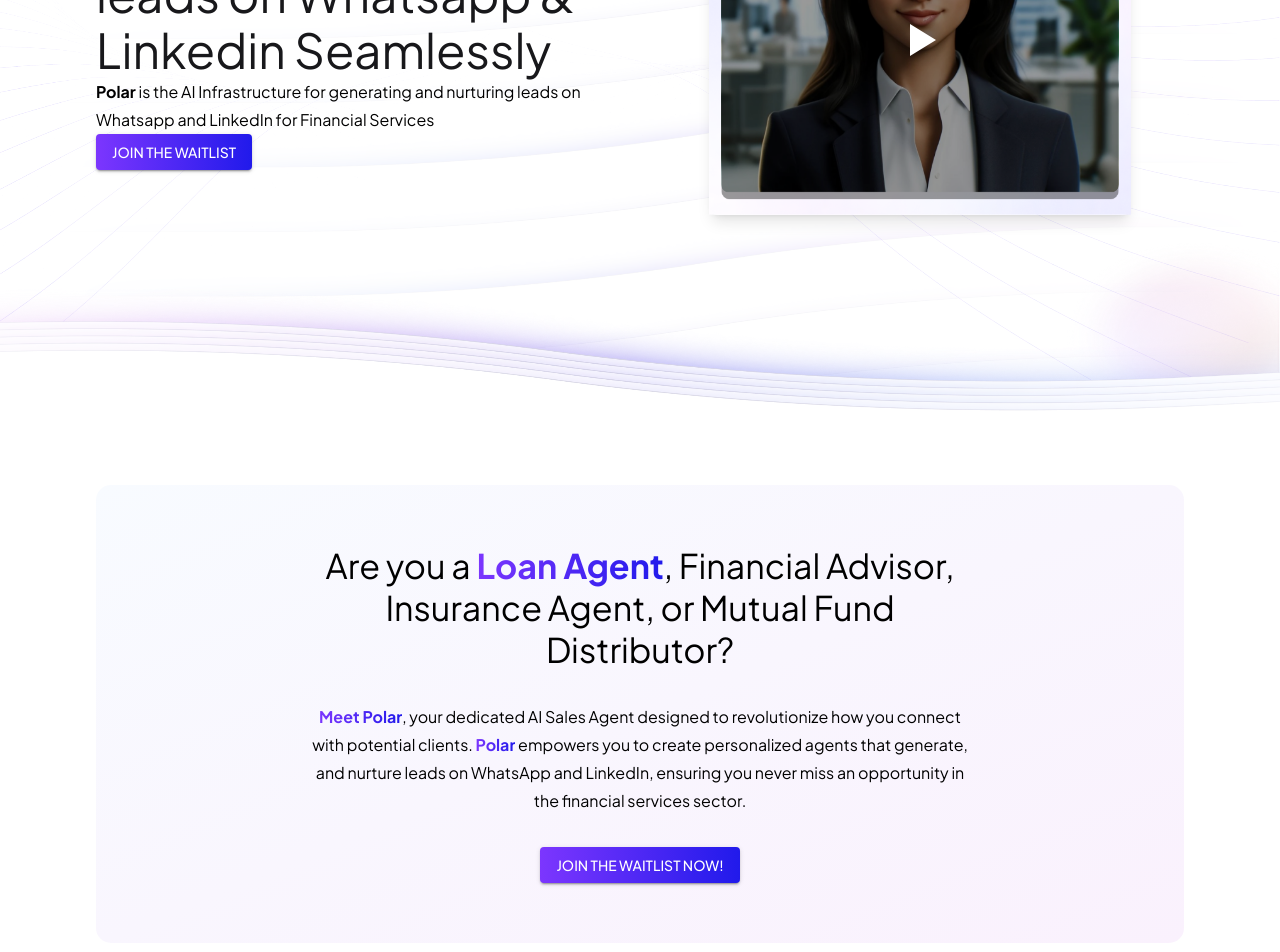
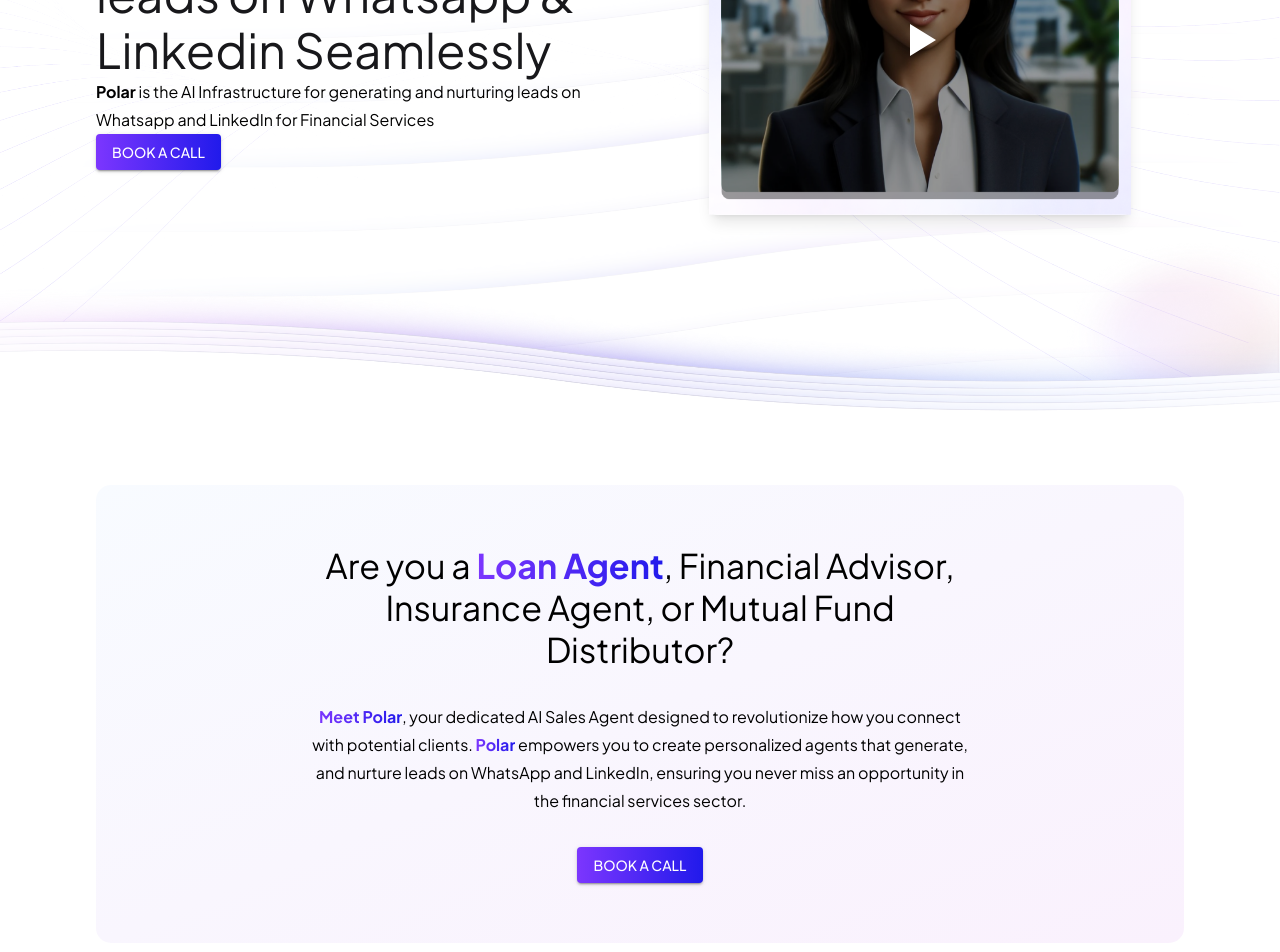
Before and after one commit to Dhruv108-ui/polaroldlanding, a Next.js app: page / in a window 1280 px wide. Shown: the part 300-1252 px from the top of the page. Built offline with nearby package versions, Linux system fonts and the light colour scheme; no server answers.

Commit message:
Changes Done

```diff
--- a/src/components/Layout/Footer.jsx
+++ b/src/components/Layout/Footer.jsx
@@ -3,6 +3,7 @@
 import CallIcon from '@mui/icons-material/Call';
 import EmailIcon from '@mui/icons-material/Email';
 import LocationOnIcon from '@mui/icons-material/LocationOn';
+import { Button } from '@mui/material';
 const Footer = ({openContact}) => {
 
     return (
@@ -18,9 +19,9 @@
                         </div>
                         <div>
                             <h2 className="text-lg">Ready to get started?</h2>
-                            <button className="mt-6 bg-white text-black py-2 px-8 rounded-md hover:bg-gray-200 font-[500]" onClick={openContact}>
-                                Join the waitlist now
-                            </button>
+                            <Button className="mt-6 bg-white text-black py-2 px-8 rounded-md hover:bg-gray-200 font-[500]" href='https://teams.microsoft.com/l/meetup-join/19:meeting_YWI0MGU3YTYtNDczYy00YmJkLThiZWEtYzcwMzYzYWNiNTc3@thread.v2/0?context=%7B%22Tid%22:%227bad2f1c-3042-45ee-831d-d77ee748fc8c%22,%22Oid%22:%22d2a858af-fe8f-4a11-87f4-230ad82724f1%22%7D' target='blank' sx={{textTransform:"none"}}>
+                                Book a call
+                            </Button>
                         </div>
                     </div>
 
--- a/src/components/Layout/Header.jsx
+++ b/src/components/Layout/Header.jsx
@@ -25,7 +25,7 @@
                                 <Button color="inherit" className="rounded-lg text-white py-2 px-9 text-base normal-case" sx={{
                                     fontFamily: 'Plus Jakarta Sans, sans-serif',
                                     background: 'linear-gradient(to right, #211AEB, #7C36FE)',
-                                }} onClick={openContact}>Join The Waitlist</Button>
+                                }} href='https://teams.microsoft.com/l/meetup-join/19:meeting_YWI0MGU3YTYtNDczYy00YmJkLThiZWEtYzcwMzYzYWNiNTc3@thread.v2/0?context=%7B%22Tid%22:%227bad2f1c-3042-45ee-831d-d77ee748fc8c%22,%22Oid%22:%22d2a858af-fe8f-4a11-87f4-230ad82724f1%22%7D' target='blank'>Book a Call</Button>
                             </Box>
                             <IconButton
                                 size="large"
@@ -42,7 +42,7 @@
                                 <Button color="inherit" className="rounded-lg text-white py-2 px-9 text-base normal-case" sx={{
                                     fontFamily: 'Plus Jakarta Sans, sans-serif',
                                     background: 'linear-gradient(to right, #211AEB, #7C36FE)',
-                                }}>Join The Waitlist</Button>
+                                }} href='https://teams.microsoft.com/l/meetup-join/19:meeting_YWI0MGU3YTYtNDczYy00YmJkLThiZWEtYzcwMzYzYWNiNTc3@thread.v2/0?context=%7B%22Tid%22:%227bad2f1c-3042-45ee-831d-d77ee748fc8c%22,%22Oid%22:%22d2a858af-fe8f-4a11-87f4-230ad82724f1%22%7D' target='blank'>Book a Call</Button>
                             </Box>}
                         </Toolbar>
                     </AppBar>
--- a/src/pages/index.js
+++ b/src/pages/index.js
@@ -73,8 +73,8 @@
               <Typography variant="subtitle1" className="mt-4 text-[14px] sm:text-[20px] relative z-10">
                 <span className="font-bold">Polar</span> is the AI Infrastructure for generating and nurturing leads on Whatsapp and LinkedIn for Financial Services
               </Typography>
-              <Button variant="contained" className="mt-6 button" onClick={handleOpenModal}>
-                Join the Waitlist
+              <Button variant="contained" className="mt-6 button" href='https://teams.microsoft.com/l/meetup-join/19:meeting_YWI0MGU3YTYtNDczYy00YmJkLThiZWEtYzcwMzYzYWNiNTc3@thread.v2/0?context=%7B%22Tid%22:%227bad2f1c-3042-45ee-831d-d77ee748fc8c%22,%22Oid%22:%22d2a858af-fe8f-4a11-87f4-230ad82724f1%22%7D' target='blank'>
+                Book a Call
               </Button>
             </Box>
             <Box flex={1} display="flex" justifyContent="center">
@@ -105,8 +105,8 @@
             <Typography variant="subtitle1" className="mt-4 max-w-2xl mx-auto text-[14px] sm:text-[20px]">
               <span className="gradient">Meet Polar</span>, your dedicated AI Sales Agent designed to revolutionize how you connect with potential clients. <span className="gradient">Polar</span> empowers you to create personalized agents that generate, and nurture leads on WhatsApp and LinkedIn, ensuring you never miss an opportunity in the financial services sector.
             </Typography>
-            <Button variant="contained" className="mt-6 button" onClick={handleOpenModal}>
-              Join the Waitlist Now!
+            <Button variant="contained" className="mt-6 button" href='https://teams.microsoft.com/l/meetup-join/19:meeting_YWI0MGU3YTYtNDczYy00YmJkLThiZWEtYzcwMzYzYWNiNTc3@thread.v2/0?context=%7B%22Tid%22:%227bad2f1c-3042-45ee-831d-d77ee748fc8c%22,%22Oid%22:%22d2a858af-fe8f-4a11-87f4-230ad82724f1%22%7D' target='blank'>
+              Book a Call
             </Button>
           </Stack>
         </Box>
@@ -145,7 +145,7 @@
           <Typography variant="h4" className="font-bold text-[24px] sm:text-[48px] relative z-1 px-4">
             Don&apos;t Believe Us? Try talking to<br /><span className='gradient text-[26px] sm:text-56px]'>Polar Yourself!</span>
           </Typography>
-          <Box flex={1} display="flex" justifyContent="center " onClick={handleOpenModal}>
+          <Box flex={1} component="a" display="flex" justifyContent="center " href='https://teams.microsoft.com/l/meetup-join/19:meeting_YWI0MGU3YTYtNDczYy00YmJkLThiZWEtYzcwMzYzYWNiNTc3@thread.v2/0?context=%7B%22Tid%22:%227bad2f1c-3042-45ee-831d-d77ee748fc8c%22,%22Oid%22:%22d2a858af-fe8f-4a11-87f4-230ad82724f1%22%7D' target='blank'>
             <Box component="img" src="Icons/wp.png" alt="AI Agent" className="w-[50%] sm:w-full max-w-[15rem] mt-[20px] relative z-1 cursor-pointer" />
           </Box>
         </section>
@@ -157,13 +157,13 @@
 
             <Box className="mt-8 flex flex-wrap justify-around px-4">
               {[
-                { image: 'Landingpage/comp1.png', link: "/case-study/01", title: 'Midson Advisors’ Transformation with Polar AI', description: 'Midson Advisors is a financial services firm that specializes in wealth management and investment consulting. With a significant client base and a comprehensive suite of services, Midson Advisors had established itself as a reliable player in the financial sector.' },
-                { image: 'Landingpage/comp2.jpg', link: "/case-study/02", title: 'Investales’ Transformation with Polar AI', description: 'Investales is a premier financial advisory firm specializing in mutual funds and investment planning. Despite a robust client base and a strong reputation, Investales faced significant challenges in lead management and client communication.' },
-                { image: 'Landingpage/comp3.png', link: "/case-study/03", title: 'LexComply’s Efficiency Boost with Polar AI', description: 'LexComply is a legal compliance and consulting firm known for its comprehensive support and client-centric services. Despite their expertise, LexComply faced operational challenges that affected their client service levels.' }
+                { image: 'Landingpage/comp1.png', link: "/blog/frnG3tir838Uukptm3pi", title: 'Midson Advisors’ Transformation with Polar AI', description: 'Midson Advisors is a financial services firm that specializes in wealth management and investment consulting. With a significant client base and a comprehensive suite of services, Midson Advisors had established itself as a reliable player in the financial sector.' },
+                { image: 'Landingpage/comp2.jpg', link: "/blog/AKVNHEKgdx9uMwqtmSOE", title: 'Investales’ Transformation with Polar AI', description: 'Investales is a premier financial advisory firm specializing in mutual funds and investment planning. Despite a robust client base and a strong reputation, Investales faced significant challenges in lead management and client communication.' },
+                { image: 'Landingpage/comp3.png', link: "/blog/ypdItGtRxlr6jeMcB3Ka", title: 'Zephyer Venture Partners', description: 'Zephyer Venture Partners is a prominent venture capital firm that manages a diverse portfolio of investments across multiple industries. The firm’s top management team faced challenges in accessing real-time business insights and making data-driven decisions efficiently. They relied heavily on external consultants to gather and analyze data, which resulted in increased costs and delayed decision-making processes.' }
               ].map((item, index) => (
                 <Card key={index} className="m-4 flex" sx={{ borderRadius: "8px" }}>
                   <CardContent className='flex flex-col justify-start items-start sm:min-w-[370px] sm:max-w-[370px] pb-4'>
-                    <img src={item.image} alt="blog banner" className="max-h-[175px] w-full text-left mb-2" style={{ objectFit: "cover", borderRadius: "8px" }} />
+                    <img src={item.image} alt="blog banner" className="h-[175px] w-full text-left mb-2 object-contain" style={{ borderRadius: "8px" }} />
                     <Typography variant="h6" className="font-semibold text-left text-[18px] sm:text-[22px]">
                       {item.title}
                     </Typography>
@@ -186,8 +186,8 @@
           <h2 className="text-3xl mb-5 text-[20px] sm:text-[35px] font-[600] relative z-1">
             Join the Waitlist Today!
           </h2>
-          <Button variant="contained" className="button" onClick={handleOpenModal}>
-            Join the Waitlist
+          <Button variant="contained" className="button" href='https://teams.microsoft.com/l/meetup-join/19:meeting_YWI0MGU3YTYtNDczYy00YmJkLThiZWEtYzcwMzYzYWNiNTc3@thread.v2/0?context=%7B%22Tid%22:%227bad2f1c-3042-45ee-831d-d77ee748fc8c%22,%22Oid%22:%22d2a858af-fe8f-4a11-87f4-230ad82724f1%22%7D' target='blank'>
+            Book a Call
           </Button>
         </Stack>
       </div>
```
Also changed, not shown: src/components/blogs/Blog.jsx (+34 -14 lines), public/Landingpage/comp3.png.
